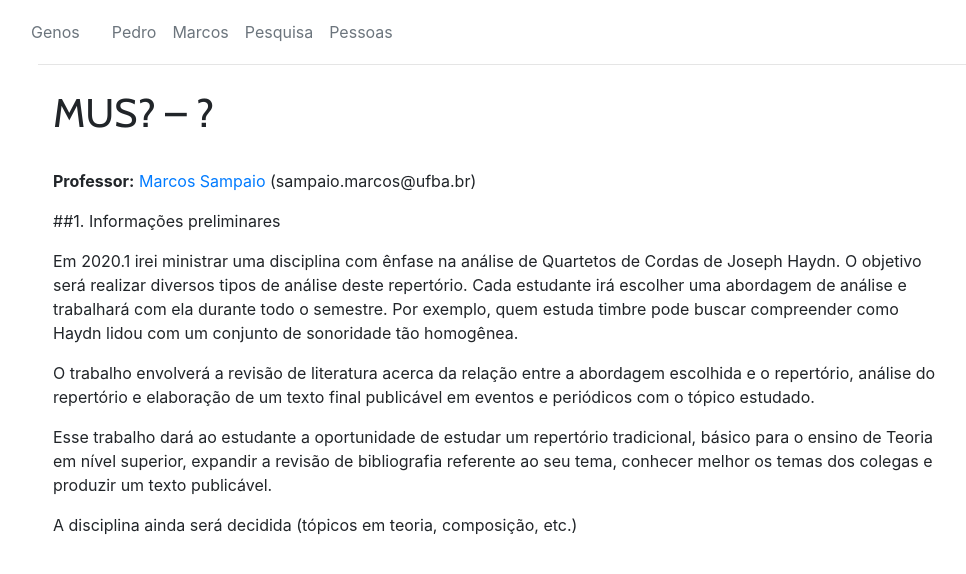
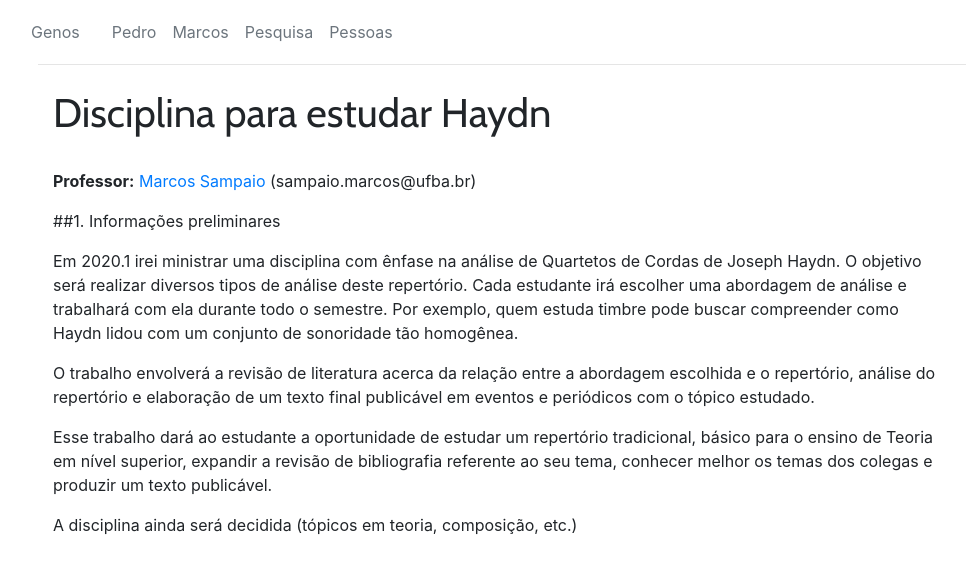
Before and after one commit to kroger/genosmus, a Jekyll site: the page built from _marcos/musppgmus.md, in a window 1280 px wide. Shown: the top 574 px of the page, without its empty margins (47-1013 px from the left). Built offline with Jekyll 4.4.1, drawn with Linux system fonts in a browser that asks for light colours.

Commit message:
Ajuste no título

```diff
--- a/_marcos/musppgmus.md
+++ b/_marcos/musppgmus.md
@@ -1,5 +1,5 @@
 ---
-title: MUS? -- ?
+title: Disciplina para estudar Haydn
 layout: disciplina
 toc: false
 level: pos-graduacao
```
